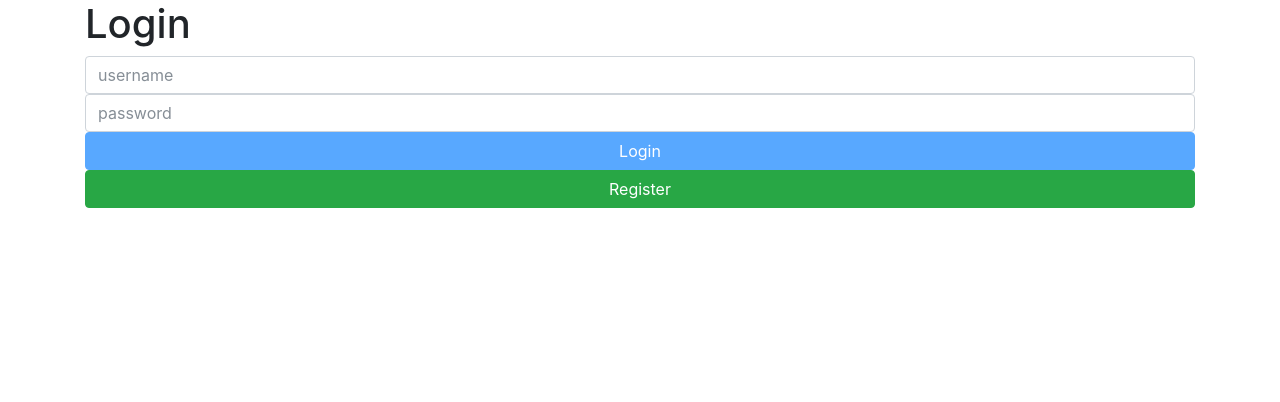
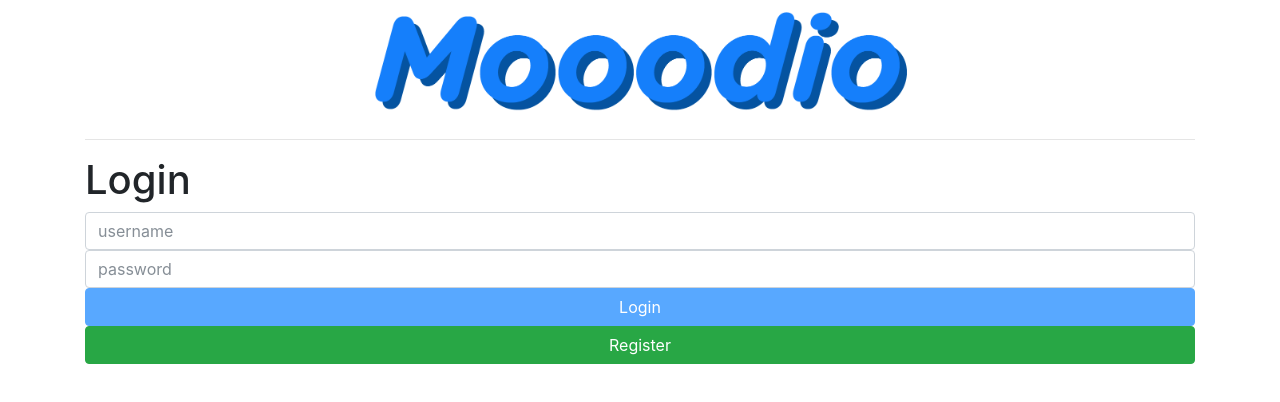
Before and after one commit to SpencerBateman/mooodio, an Angular app: page /login in a window 1280 px wide. Shown: the top 402 px of the page. Built offline with nearby package versions, Linux system fonts and the light colour scheme.

Commit message:
add logo to the header

```diff
--- a/src/app/components/user/login/login.component.html
+++ b/src/app/components/user/login/login.component.html
@@ -1,4 +1,10 @@
 <div class="container">
+  <nav class="navbar navbar-default">
+    <div class="navbar-header">
+      <img class='navbar-image' src='/assets/images/logo.png'>
+    </div>
+  </nav>
+  <hr/>
   <div *ngIf="errorFlag"
     class="alert alert-danger">
     {{errorMsg}}
--- a/src/styles.css
+++ b/src/styles.css
@@ -16,6 +16,7 @@
 .board__photo {
   display: inline-block;
 }
+
 .board__photo img {
   max-width: 200px;
   max-height: 200px;
@@ -50,3 +51,9 @@
   z-index: 2;
   position: relative;
 }
+
+.navbar-image {
+  max-width: 50%;
+  margin: auto;
+  display: block;
+}
```
